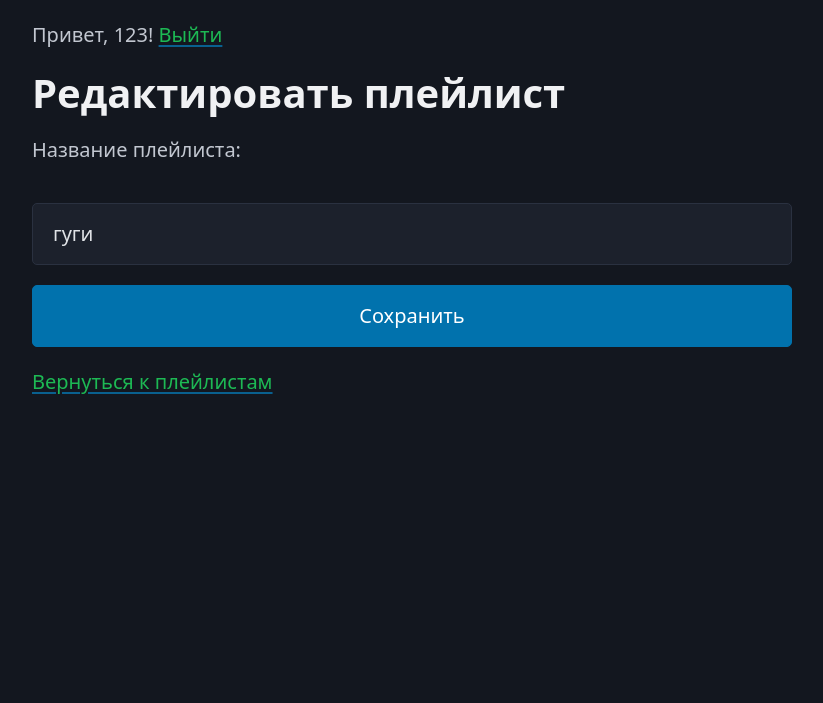
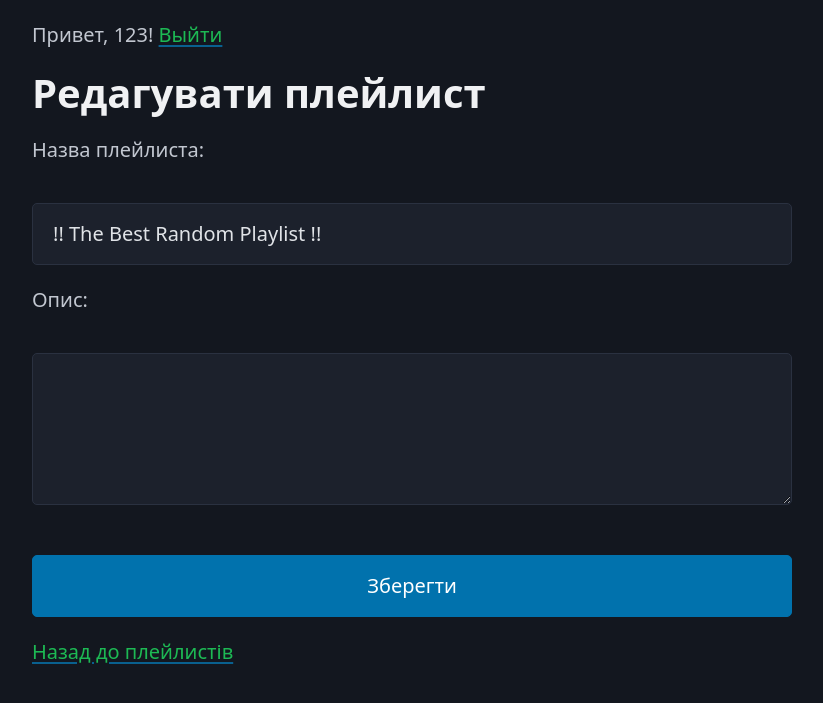
Before and after one commit to EugeneBalagun/Music.Playlist, a Flask app: page /edit_playlist/2 in a window 1280 px wide. Shown: the top 703 px of the page, without its empty margins (228-1051 px from the left). Run offline with Flask 3, Linux system fonts and the light colour scheme; a user stored in the database is signed in; data comes from the database, SQL or seed files in the repository; some libraries are stand-ins or nearby versions.

Commit message:
Добавлено описание и новая база данных

```diff
--- a/app.py
+++ b/app.py
@@ -1,21 +1,18 @@
 import json
 from flask import Flask, render_template, request, redirect, url_for, flash
-from flask_sqlalchemy import SQLAlchemy
-from flask_login import LoginManager, UserMixin, login_user, login_required, logout_user, current_user
+from flask_login import LoginManager, login_user, login_required, logout_user, current_user
 from werkzeug.security import generate_password_hash
 from flask_bcrypt import Bcrypt
-from datetime import datetime
-from sqlalchemy.orm import relationship
+from flask_migrate import Migrate
 import spotipy
 from spotipy.oauth2 import SpotifyOAuth
 from urllib.parse import urlparse
-from flask_migrate import Migrate
 import requests
 import base64
 import logging
+from database import db, User, Playlist, Song
 
 logging.basicConfig(level=logging.DEBUG, format='%(asctime)s - %(levelname)s - %(message)s')
-
 
 # Инициализация приложения
 app = Flask(__name__)
@@ -26,48 +23,13 @@
 app.config['SPOTIPY_CLIENT_SECRET'] = '7a301db0ee9041a7ac8685b5f6613a70'
 app.config['SPOTIPY_REDIRECT_URI'] = 'http://localhost:5000/callback'
 bcrypt = Bcrypt(app)
-db = SQLAlchemy(app)
+db.init_app(app)
 login_manager = LoginManager(app)
 login_manager.login_view = 'login'
 migrate = Migrate(app, db)
 
 with app.app_context():
     db.create_all()  # Создаём таблицы при запуске приложения
-
-
-
-class User(db.Model, UserMixin):
-    id = db.Column(db.Integer, primary_key=True)
-    username = db.Column(db.String(150), unique=True, nullable=False)
-    password = db.Column(db.String(150), nullable=False)
-    spotify_token = db.Column(db.String(255))
-    playlists = db.relationship('Playlist', back_populates='user')
-
-
-class Playlist(db.Model):
-    __tablename__ = 'playlists'
-    id = db.Column(db.Integer, primary_key=True)
-    name = db.Column(db.String(200), nullable=False)
-    user_id = db.Column(db.Integer, db.ForeignKey('user.id'), nullable=False)
-    user = db.relationship('User', back_populates='playlists')
-    created_at = db.Column(db.DateTime, default=datetime.utcnow)
-    songs = db.relationship('Song', backref='playlist', lazy=True)
-
-
-class Song(db.Model):
-    id = db.Column(db.Integer, primary_key=True)
-    name = db.Column(db.String(120), nullable=False)
-    url = db.Column(db.String(255), nullable=False)
-    playlist_id = db.Column(db.Integer, db.ForeignKey('playlists.id'), nullable=False)
-    spotify_id = db.Column(db.String(255))
-    rating = db.Column(db.Integer, nullable=True)
-    notes = db.Column(db.Text, nullable=True)
-
-    def __repr__(self):
-        return f'<Song {self.name}>'
-
-
-
 
 # Инициализация Spotify OAuth
 sp_oauth = SpotifyOAuth(
@@ -77,24 +39,19 @@
     scope='user-library-read user-read-private playlist-read-private playlist-read-collaborative'
 )
 
-
 @app.route('/login_spotify')
 @login_required
 def login_spotify():
     auth_url = sp_oauth.get_authorize_url()
     return redirect(auth_url)
 
-
 @app.route('/logout_spotify')
 @login_required
 def logout_spotify():
-    # Удаление токена доступа из данных пользователя
     current_user.spotify_token = None
     db.session.commit()
-
     flash('Вы успешно вышли из Spotify.')
     return redirect(url_for('home'))
-
 
 @app.route('/callback')
 def callback():
@@ -111,7 +68,6 @@
         logging.error(f'Error in callback: {e}')
         flash('Ошибка при авторизации через Spotify.')
     return redirect(url_for('home'))
-
 
 def get_spotify_client():
     if not current_user.is_authenticated:
@@ -138,12 +94,9 @@
     logging.debug("Токена нет, нужен логин в Spotify")
     return None
 
-
-# Загрузка пользователя для Flask-Login
 @login_manager.user_loader
 def load_user(user_id):
     return User.query.get(int(user_id))
-
 
 @app.route('/add_song_spotify/<int:playlist_id>', methods=['POST'])
 @login_required
@@ -180,25 +133,21 @@
 @app.route('/playlists')
 @login_required
 def playlists_page():
-    # Отображаем только плейлисты текущего пользователя
     playlists = Playlist.query.filter_by(user_id=current_user.id).all()
     return render_template('playlists.html', playlists=playlists)
-
-
 
 @app.route('/add_note/<int:song_id>', methods=['POST'])
 @login_required
 def add_note(song_id):
-    note = request.form.get('note')  # Получаем текст заметки
+    note = request.form.get('note')
     song = Song.query.get_or_404(song_id)
 
     if note:
-        song.notes = note  # Обновляем заметку
+        song.notes = note
         db.session.commit()
         flash(f'Заметка для песни "{song.name}" успешно обновлена!')
 
     return redirect(url_for('playlists_page'))
-
 
 def get_song_name_from_url(url):
     sp = get_spotify_client()
@@ -213,39 +162,33 @@
         logging.error(f"Ошибка при получении данных с Spotify: {e}")
         return None
 
-
 @app.route('/add_playlist', methods=['GET', 'POST'])
 @login_required
 def add_playlist():
     if request.method == 'POST':
         playlist_name = request.form['playlist_name']
+        description = request.form.get('description')  # Получаем описание
         if playlist_name:
-            new_playlist = Playlist(name=playlist_name, user_id=current_user.id)
+            new_playlist = Playlist(name=playlist_name, user_id=current_user.id, description=description)
             db.session.add(new_playlist)
             db.session.commit()
             flash('Плейлист успешно добавлен!')
         else:
             flash('Пожалуйста, введите название плейлиста.')
-        return redirect(url_for('playlists_page'))  # Перенаправляем на страницу с плейлистами
+        return redirect(url_for('playlists_page'))
 
-    return render_template('add_playlist.html')  # Отображаем форму для добавления плейлиста
+    return render_template('add_playlist.html')
 
-
-# Главная страница (переход на неё возможен только после логина)
 @app.route('/')
 @login_required
 def home():
     playlists = Playlist.query.filter_by(user_id=current_user.id).all()
-
-    # Проверка токена Spotify
     spotify_logged_in = bool(current_user.spotify_token)
-
     return render_template(
         'index.html',
         playlists=playlists,
         spotify_logged_in=spotify_logged_in
     )
-
 
 @app.route('/register', methods=['GET', 'POST'])
 def register():
@@ -263,8 +206,6 @@
 
     return render_template('register.html')
 
-
-
 @app.route('/login', methods=['GET', 'POST'])
 def login():
     if request.method == 'POST':
@@ -279,7 +220,6 @@
             flash('Неверное имя пользователя или пароль!')
     return render_template('login.html')
 
-
 @app.route('/logout')
 @login_required
 def logout():
@@ -293,22 +233,20 @@
     if playlist and playlist.user_id == current_user.id:
         if request.method == 'POST':
             new_name = request.form['playlist_name']
-            if new_name and new_name != playlist.name:
+            description = request.form.get('description')  # Получаем описание
+            if new_name:
                 playlist.name = new_name
+                playlist.description = description  # Обновляем описание
                 db.session.commit()
                 flash(f"Плейлист '{new_name}' успешно обновлён!")
             else:
-                flash("Имя плейлиста не изменилось.")
+                flash("Пожалуйста, введите название плейлиста.")
             return redirect(url_for('playlists_page'))
     else:
         flash('Вы не можете редактировать этот плейлист.')
         return redirect(url_for('playlists_page'))
 
     return render_template('edit_playlist.html', playlist=playlist)
-
-
-
-
 
 @app.route('/delete_song/<int:song_id>', methods=['POST'])
 @login_required
@@ -334,7 +272,6 @@
     else:
         return redirect(url_for('playlists_page', playlist_id=request.args.get('playlist_id')))
 
-
 @app.route('/delete_playlist/<int:playlist_id>', methods=['POST'])
 @login_required
 def delete_playlist(playlist_id):
@@ -350,7 +287,6 @@
 
     return redirect(url_for('playlists_page'))
 
-
 @app.route('/rate_song/<int:song_id>', methods=['POST'])
 @login_required
 def rate_song(song_id):
@@ -358,7 +294,6 @@
     if song:
         rating = request.form['rating']
         try:
-            # Сохраняем оценку
             song.rating = int(rating)
             db.session.commit()
             flash(f'Оценка для песни "{song.name}" успешно обновлена!')
@@ -367,8 +302,7 @@
     else:
         flash('Ошибка: песня не найдена.')
 
-    return redirect(url_for('playlists_page'))  # Возвращаем пользователя на страницу с плейлистами
-
+    return redirect(url_for('playlists_page'))
 
 @app.route('/import_spotify_playlist', methods=['POST'])
 @login_required
@@ -385,38 +319,37 @@
         return redirect(url_for('playlists_page'))
 
     try:
-        # Разбираем URL
         parsed_url = urlparse(playlist_url)
         spotify_id = parsed_url.path.split('/')[-1].split('?')[0]
         logging.debug(f"Извлечённый Spotify ID: {spotify_id}")
 
-        # Определяем тип контента
         if '/playlist/' in parsed_url.path:
             logging.debug("Обрабатываем плейлист")
             data = sp.playlist(spotify_id)
             tracks = data['tracks']['items']
             source_type = "плейлиста"
+            description = data.get('description', None)  # Получаем описание из Spotify
         elif '/album/' in parsed_url.path:
             logging.debug("Обрабатываем альбом")
             data = sp.album(spotify_id)
             tracks = data['tracks']['items']
             source_type = "альбома"
+            description = None  # Альбомы в Spotify обычно не имеют описания
         else:
             flash("Невірне посилання. Використовуйте плейлист або альбом Spotify.")
             return redirect(url_for('playlists_page'))
 
         logging.debug(f"Отримали {source_type}: {data['name']}")
 
-        # Создаём новый плейлист в БД
         new_playlist = Playlist(
             name=data['name'],
-            user_id=current_user.id
+            user_id=current_user.id,
+            description=description  # Добавляем описание
         )
         db.session.add(new_playlist)
         db.session.commit()
         logging.debug(f"Створено плейлист: {new_playlist.name} (ID: {new_playlist.id})")
 
-        # Додаємо треки
         added_count = 0
         for item in tracks:
             track = item['track'] if source_type == "плейлиста" else item
@@ -446,10 +379,7 @@
 
     return redirect(url_for('playlists_page'))
 
-
-
-
 if __name__ == '__main__':
     with app.app_context():
-        db.create_all()  # Создание таблиц в базе данных
+        db.create_all()
     app.run(debug=True)
--- a/templates/edit_playlist.html
+++ b/templates/edit_playlist.html
@@ -1,15 +1,13 @@
 {% extends "base.html" %}
-{% block title %}Редактировать плейлист{% endblock %}
+{% block title %}Редагувати плейлист{% endblock %}
 {% block content %}
-    <h1>Редактировать плейлист</h1>
-    <form method="POST">
-        <div>
-            <label>Название плейлиста:</label><br>
-            <input type="text" name="playlist_name" value="{{ playlist.name }}" required>
-        </div>
-        <div>
-            <button type="submit">Сохранить</button>
-        </div>
-    </form>
-    <p><a href="{{ url_for('playlists_page') }}">Вернуться к плейлистам</a></p>
+<h1>Редагувати плейлист</h1>
+<form method="POST">
+    <label for="playlist_name">Назва плейлиста:</label><br>
+    <input type="text" name="playlist_name" id="playlist_name" value="{{ playlist.name }}" required><br>
+    <label for="description">Опис:</label><br>
+    <textarea name="description" id="description" rows="4" cols="50">{{ playlist.description or '' }}</textarea><br>
+    <button type="submit">Зберегти</button>
+</form>
+<p><a href="{{ url_for('playlists_page') }}">Назад до плейлистів</a></p>
 {% endblock %}
--- a/templates/playlists.html
+++ b/templates/playlists.html
@@ -19,6 +19,11 @@
         <details>
             <summary>{{ playlist.name }} (Створено: {{ playlist.created_at.strftime('%Y-%m-%d') }})</summary>
             <div>
+                {% if playlist.description %}
+                    <p><strong>Опис:</strong> {{ playlist.description }}</p>
+                {% else %}
+                    <p><em>Опис відсутній</em></p>
+                {% endif %}
                 <form method="POST" action="{{ url_for('add_song_spotify', playlist_id=playlist.id) }}">
                     <input type="text" name="song_url" placeholder="Посилання на пісню Spotify" required>
                     <button type="submit">Додати пісню</button>
```
Also changed, not shown: database.py (added, +34 -0 lines), templates/add_playlist.html (+10 -12 lines), instance/users.db.
